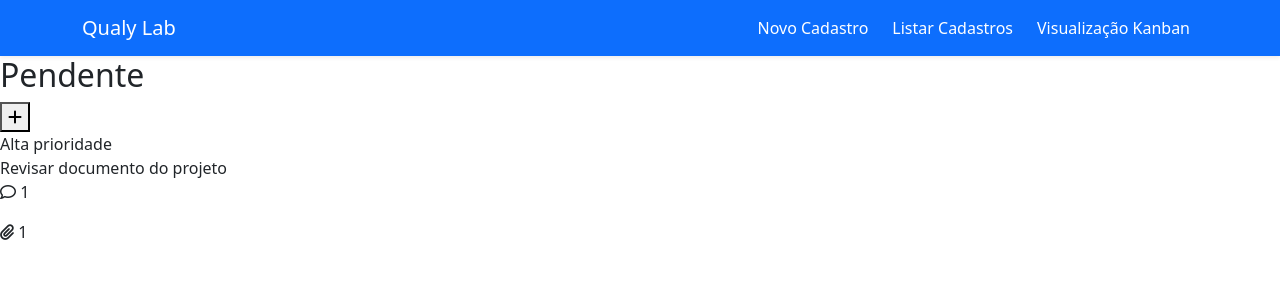
After one commit to WaldembergDev/django-cliente-ar, a Django app: page /cadastro/visualizacao/kanban/ in a window 1280 px wide. The commit adds this page. Shown: the top 300 px of the page. Run offline with Django 5.2, Linux system fonts and the light colour scheme.

Commit message:
Desenvolvido a view visualizacao_kanban

```diff
--- /dev/null
+++ b/cadastro/templates/visualizacao_kanban.html
@@ -0,0 +1,42 @@
+{% extends 'base.html' %}
+{% block title %}Visualização Kanban{% endblock %}
+{% block head %}
+    <link rel="stylesheet" href="https://cdnjs.cloudflare.com/ajax/libs/font-awesome/6.7.2/css/all.min.css" integrity="sha512-Evv84Mr4kqVGRNSgIGL/F/aIDqQb7xQ2vcrdIwxfjThSH8CSR7PBEakCr51Ck+w+/U6swU2Im1vVX0SVk9ABhg==" crossorigin="anonymous" referrerpolicy="no-referrer" />
+{% endblock %}
+{% block content %}
+    <main class="kanban">
+        <div class="kanban-column">
+            <div class="kanban-title">
+                <h2>Pendente</h2>
+                <button class="add-card">
+                    <i class="fa-solid fa-plus"></i>
+                </button>
+            </div>
+            <div class="kanban-cards">
+                <div class="kanban-card">
+                    <div class="bagde high">
+                        <span>Alta prioridade</span>
+                    </div>
+                    <p class="card-title">
+                        Revisar documento do projeto
+                    </p>
+                    <div class="card-infos">
+                        <div class="card-icons">
+                            <p>
+                                <i class="fa-regular fa-comment"></i>
+                                1
+                            <p>
+                                <p>
+                                <i class="fa-solid fa-paperclip"></i>
+                                1
+                            <p>
+                        </div>
+                        <div class="user">
+                            <img src="" alt="">
+                        </div>
+                    </div>
+                </div>
+            </div>
+        </div>
+    </main>
+{% endblock %}
--- a/cadastro/urls.py
+++ b/cadastro/urls.py
@@ -5,5 +5,6 @@ urlpatterns = [
     path('cadastro_cliente', views.cadastro_cliente, name='cadastro_cliente'),
     path('consulta_cnpj/', views.consulta_cnpj , name='consulta_cnpj'),
     path('lista_cadastros', views.lista_cadastros, name='lista_cadastros'),
-    path('listar_unico_cadastro/<uuid:id>/', views.listar_unico_cadastro, name='listar_unico_cadastro')
+    path('listar_unico_cadastro/<uuid:id>/', views.listar_unico_cadastro, name='listar_unico_cadastro'),
+    path('visualizacao/kanban/', views.visualizacao_kanban, name='visualizacao_kanban')
 ]
--- a/cadastro/views.py
+++ b/cadastro/views.py
@@ -98,3 +98,11 @@ def listar_unico_cadastro(request, id):
             }
             messages.add_message(request, constants.SUCCESS, 'O contato foi atualizado com sucesso!')
             return redirect('listar_unico_cadastro', id=cliente.id)
+
+
+def visualizacao_kanban(request):
+    cadastros = Cliente.objects.all()
+    context = {
+        'cadastros': cadastros
+    }
+    return render(request, 'visualizacao_kanban.html', context=context)
--- a/templates/partials/navbar.html
+++ b/templates/partials/navbar.html
@@ -1,6 +1,6 @@
 <nav class="navbar navbar-expand-lg navbar-dark bg-primary shadow-sm">
   <div class="container">
-    <a class="navbar-brand d-flex align-items-center gap-2" href="#">
+    <a class="navbar-brand d-flex align-items-center gap-2" href="{% url 'cadastro_cliente' %}">
       {% comment %} <img src="{% static 'img/logo.svg' %}" alt="Logo" width="30" height="30" class="d-inline-block align-text-top"> {% endcomment %}
       Qualy Lab
     </a>
@@ -19,6 +19,10 @@
           <a class="nav-link text-white {% if request.path == '/lista/' %}fw-bold border-bottom border-light{% endif %}"
              href="{% url 'lista_cadastros' %}">Listar Cadastros</a>
         </li>
+        <li class="nav-item">
+          <a class="nav-link text-white {% if request.path == '/lista/' %}fw-bold border-bottom border-light{% endif %}"
+             href="{% url 'visualizacao_kanban' %}">Visualização Kanban</a>
+        </li>
       </ul>
     </div>
   </div>
```
Also changed, not shown: db.sqlite3.
